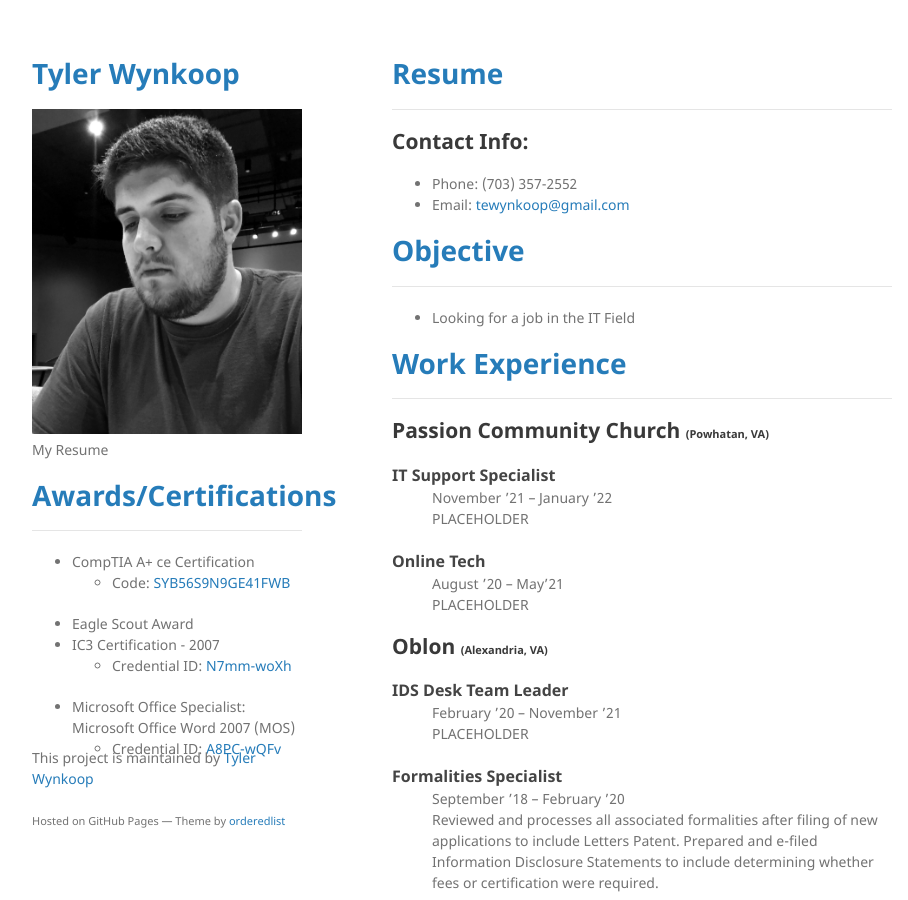
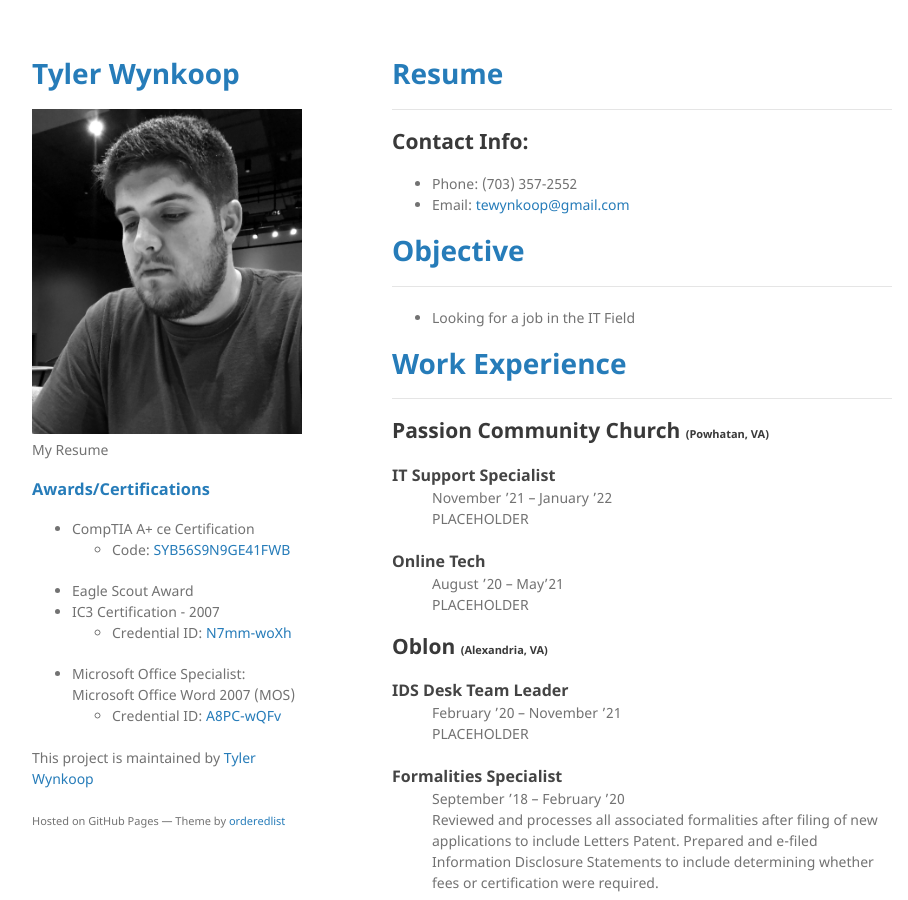
Before and after one commit to tewynkoop/TylerWynkoop, a Jekyll site: the page built from index.md, in a window 1280 px wide and 900 px high. Shown: the whole window, without its empty margins (178-1086 px from the left). Built offline with Jekyll 4.4.1, drawn with Linux system fonts in a browser that asks for light colours; a script that is not in the unit is left out; our own code applies the rules of GitHub Pages for plain Markdown files.

Commit message:
Update default.html

```diff
--- a/_layouts/default.html
+++ b/_layouts/default.html
@@ -31,9 +31,7 @@
         <p class="view"><a href="{{ site.github.owner_url }}">View My GitHub Profile</a></p>
         {% endif %}
 
-        <h1><span style="color:#267CB9"> Awards/Certifications </span></h1>
-        <hr>
-
+        <h3><span style="color:#267CB9"> Awards/Certifications </span></h1>
         <ul>
             <li>CompTIA A+ ce Certification
                 <ul>
@@ -46,7 +44,7 @@
                     <li>Credential ID: <a href="http://verify.certiport.com/">N7mm-woXh</a></li>
                 </ul>
             </li>
-          <li>Microsoft Office Specialist: Microsoft Office Word 2007 (MOS)
+            <li>Microsoft Office Specialist: Microsoft Office Word 2007 (MOS)
                 <ul>
                     <li>Credential ID: <a href="http://verify.certiport.com/">A8PC-wQFv</a></li>
                 </ul>
```
